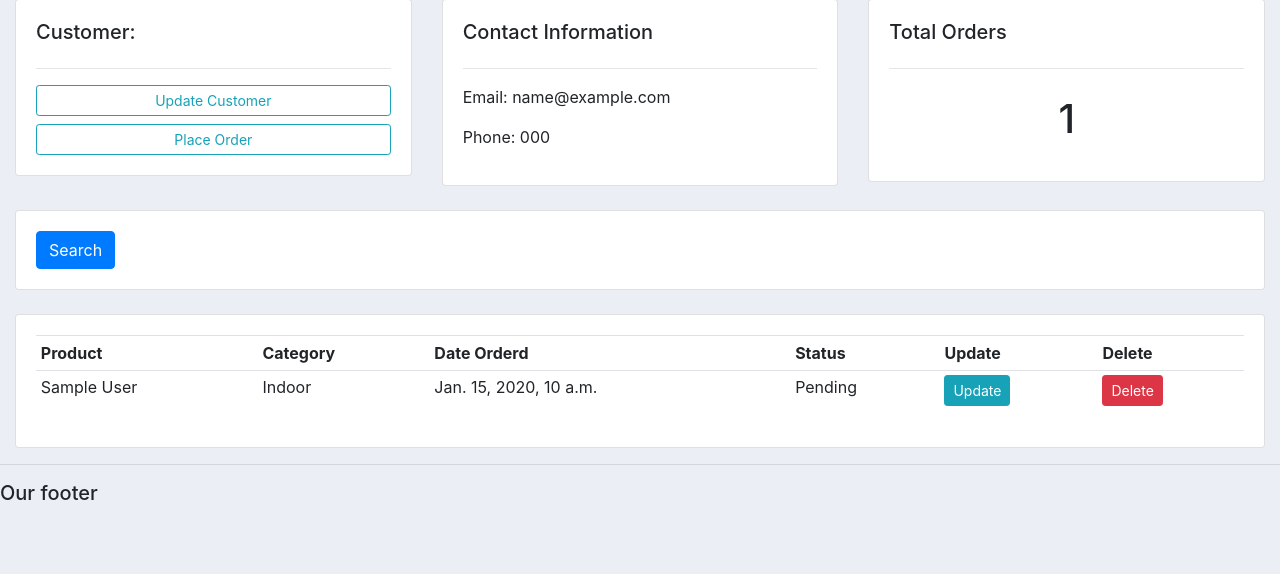
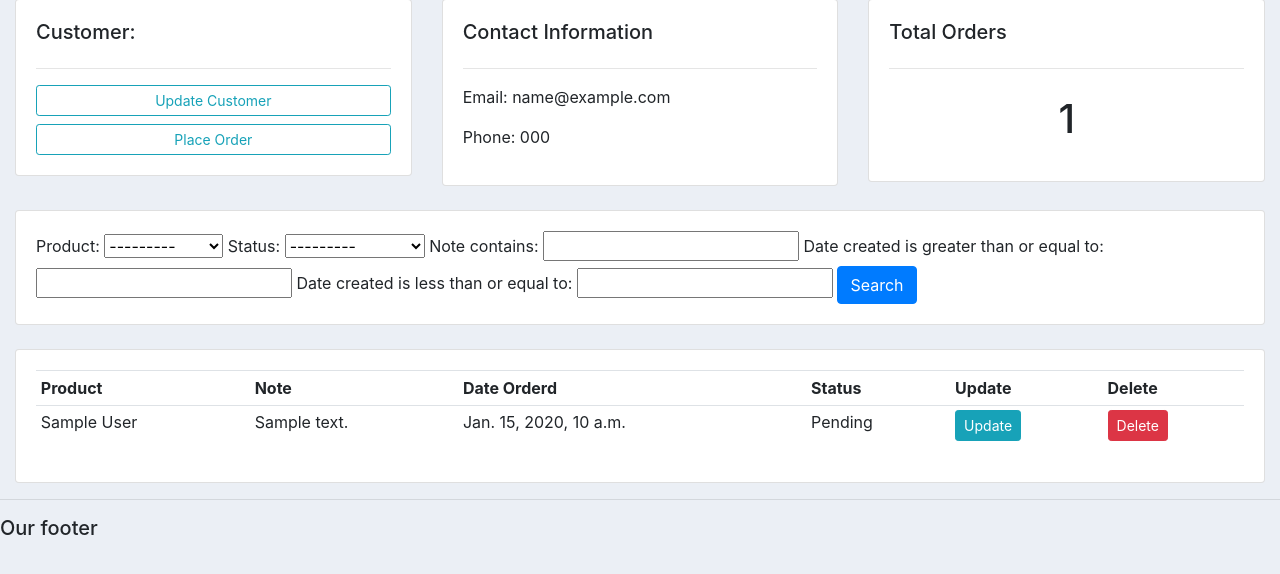
Before and after one commit to etchichuryg/project_django, a Django app: page /customer/1/ in a window 1280 px wide. Shown: the part 111-685 px from the top of the page. Run offline with Django 4.2, Linux system fonts and the light colour scheme; tables that the repository leaves empty hold one stand-in row (values such as "Sample post").

Commit message:
Filter Search

```diff
--- /dev/null
+++ b/accounts/filters.py
@@ -0,0 +1,15 @@
+import django_filters
+from django_filters import DateFilter, CharFilter
+
+from .models import *
+
+class OrderFilter(django_filters.FilterSet):
+    start_date = DateFilter(field_name="date_created", lookup_expr='gte')
+    end_date = DateFilter(field_name="date_created", lookup_expr='lte')
+    note = CharFilter(field_name='note', lookup_expr='icontains')
+
+
+    class Meta:
+        model = Order
+        fields = '__all__'
+        exclude = ['customer', 'date_created']
--- a/accounts/models.py
+++ b/accounts/models.py
@@ -43,6 +43,7 @@ class Order (models.Model):
     product = models.ForeignKey(Product, null=True, on_delete=models.SET_NULL)
     date_created = models.DateTimeField(auto_now_add = True, null=True)
     status = models.CharField(max_length=200, null=True, choices=STATUS)
+    note = models.CharField(max_length=1000, null=True)
 
     def __str__(self):
             return self.product.name
--- a/accounts/templates/accounts/customer.html
+++ b/accounts/templates/accounts/customer.html
@@ -38,9 +38,10 @@
 	<div class="col">
 		<div class="card card-body">
 			<form method="get">
+				{{myFilter.form}}
 
 		    <button class="btn btn-primary" type="submit">Search</button>
-		  </form>
+			</form>
 		</div>
 	</div>
 
@@ -53,7 +54,7 @@
 			<table class="table table-sm">
 				<tr>
 					<th>Product</th>
-					<th>Category</th>
+					<th>Note</th>
 					<th>Date Orderd</th>
 					<th>Status</th>
 					<th>Update</th>
@@ -62,7 +63,7 @@
 				{% for order in orders %}
 				<tr>
 					<td>{{order.product}}</td>
-					<td>{{order.product.category}}</td>
+					<td>{{order.note}}</td>
 					<td>{{order.date_created}}</td>
 					<td>{{order.status}}</td>
 					<td><a class="btn btn-sm btn-info" href="{% url 'update_order' order.id %}">Update</a></td>
--- a/accounts/views.py
+++ b/accounts/views.py
@@ -3,6 +3,7 @@ from django.http import HttpResponse
 from django.forms import inlineformset_factory
 from .models import *
 from .forms import OrderForm
+from.filters import OrderFilter
 
 
 
@@ -31,7 +32,11 @@ def customer(request, pk_test):
     orders = customer.order_set.all()
     order_count = orders.count()
 
-    context = {'customer': customer, 'orders': orders, 'order_count':order_count}
+
+    myFilter = OrderFilter(request.GET, queryset=orders)
+    orders = myFilter.qs
+
+    context = {'customer': customer, 'orders': orders, 'order_count':order_count, 'myFilter':myFilter}
     return render(request, 'accounts/customer.html', context)
 
 def createOrder(request, pk):
--- a/djangocrm/settings.py
+++ b/djangocrm/settings.py
@@ -36,6 +36,7 @@ ALLOWED_HOSTS = []
 INSTALLED_APPS = [
     'accounts',
     'static',
+    'django_filters',
     'django.contrib.admin',
     'django.contrib.auth',
     'django.contrib.contenttypes',
```
Also changed, not shown: accounts/migrations/0007_order_note.py (added).
